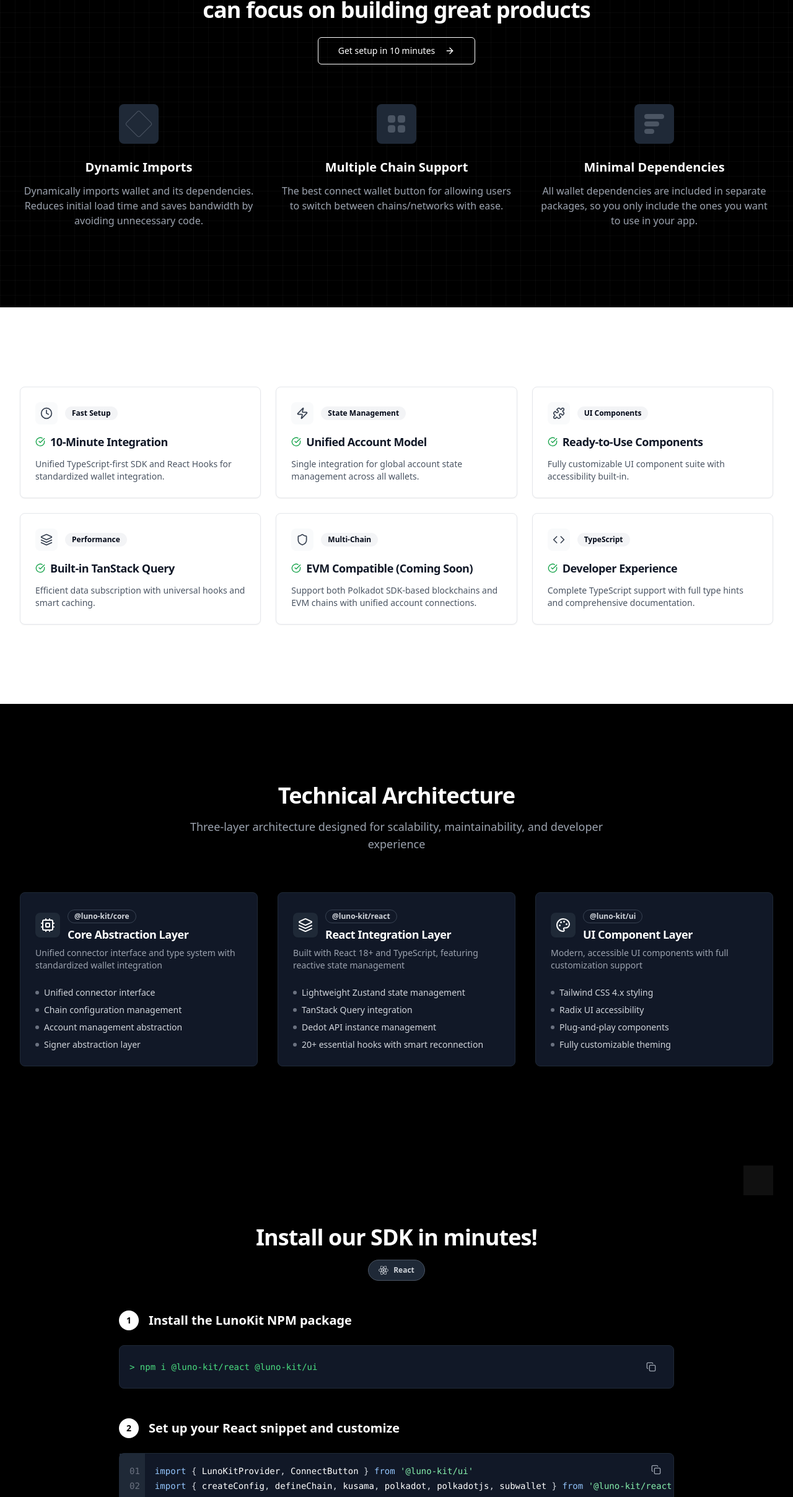
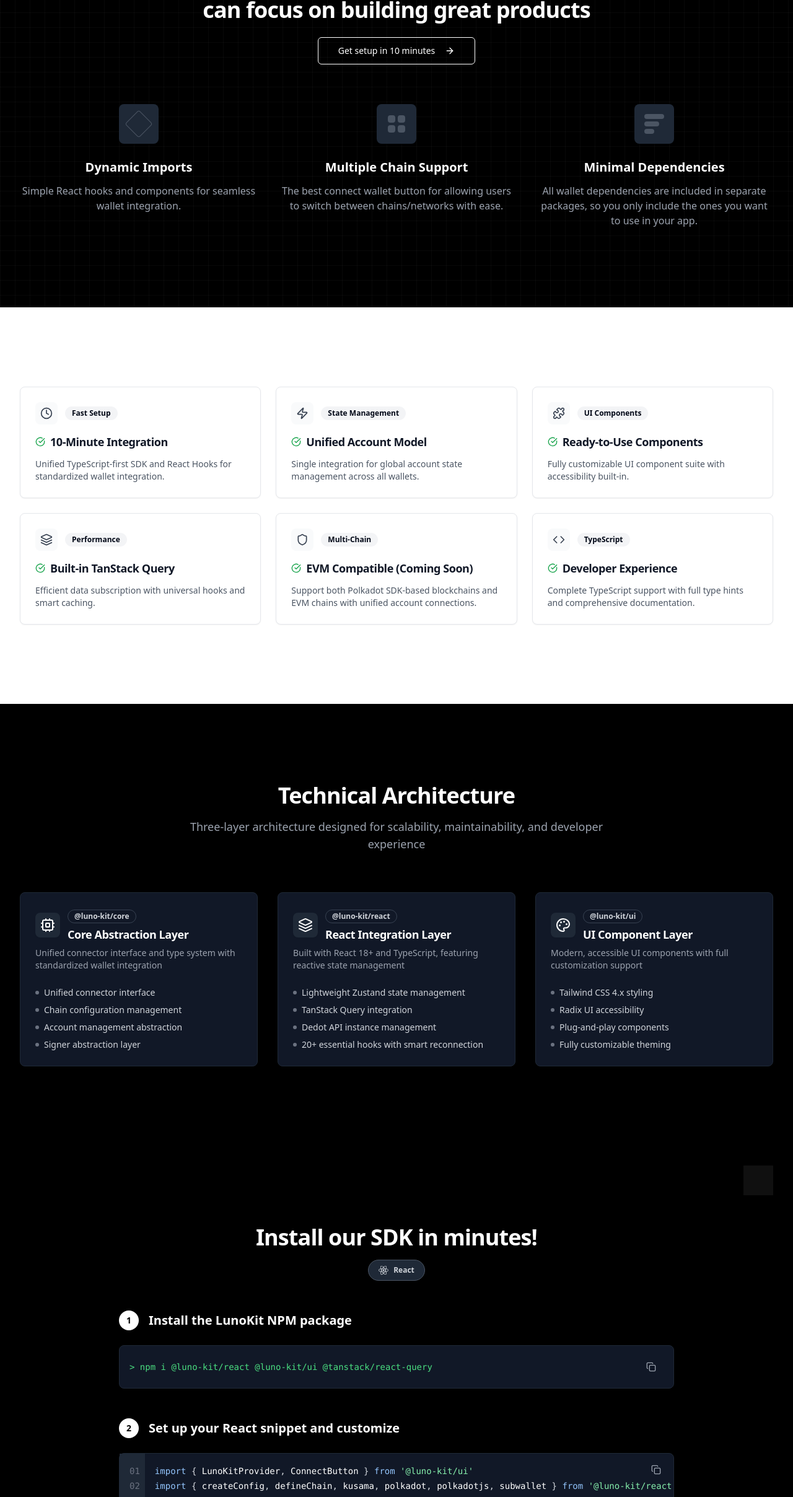
Before and after one commit to Luno-lab/LunoWeb, a Next.js app: page / in a window 1280 px wide. Shown: the part 1405-3821 px from the top of the page at 62% size. Built offline with nearby package versions, Linux system fonts and the light colour scheme; grey boxes are pictures that could not be loaded.

Commit message:
feat: update text

```diff
--- a/components/integration.tsx
+++ b/components/integration.tsx
@@ -99,7 +99,7 @@ function App() {
             <Card className="bg-gray-900 border-gray-800">
               <CardContent className="p-4">
                 <div className="flex items-center justify-between">
-                  <code className="text-green-400 text-sm">{">"} npm i @luno-kit/react @luno-kit/ui</code>
+                  <code className="text-green-400 text-sm">{">"} npm i @luno-kit/react @luno-kit/ui @tanstack/react-query</code>
                   <Button
                     variant="ghost"
                     size="sm"
--- a/components/problem-solution.tsx
+++ b/components/problem-solution.tsx
@@ -88,7 +88,7 @@ export function ProblemSolution() {
               </div>
               <h3 className="text-xl font-semibold text-white mb-3">Dynamic Imports</h3>
               <p className="text-gray-400">
-                Dynamically imports wallet and its dependencies. Reduces initial load time and saves bandwidth by avoiding unnecessary code.
+                Simple React hooks and components for seamless wallet integration.
               </p>
             </motion.div>
 
```
